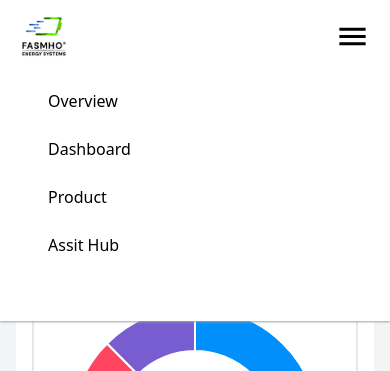
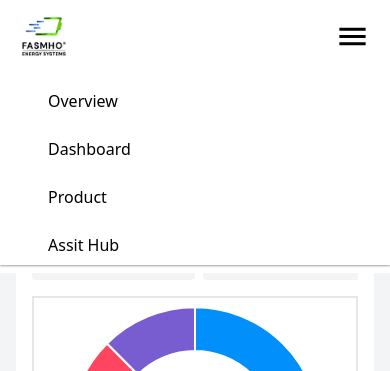
Before and after one commit to KAIFASIF/fasmho, a React (Vite) app: page / in a window 390 px wide. Both pictures are taken after a click on the icon 352 px from the left and 36 px from the top of the page. Shown: the top 371 px of the page. Built offline with nearby package versions, Linux system fonts and the light colour scheme; no server answers.

Commit message:
Navbar responsive

```diff
--- a/src/components/app-layout/Navbar.tsx
+++ b/src/components/app-layout/Navbar.tsx
@@ -19,8 +19,8 @@ const Navbar = () => {
 
       <div
         onClick={() => setOpen(false)}
-        className={`transition-all ease-in-out duration-500  mt-100 ${
-          open ? "h-60 opacity-100 " : "h-0 opacity-0 hidden"
+        className={`transition-all ease-in-out duration-500 mt-100  overflow--hidden bg-white ${
+          open ? "h-full opacity-100 " : "h-0 opacity-0"
         }  w-full px-10 `}
       >
         {menus &&
@@ -29,7 +29,8 @@ const Navbar = () => {
             <div
               key={index}
               onClick={() => navigate(ele?.path)}
-              className="flex p-2  rounded my-2 hover:bg-gray-100 bggreen-400 "
+              className={`flex p-2  rounded my-2 hover:bg-gray-100
+               ${!open && "hidden"} `}
             >
               <Link onClick={() => setOpen(false)} to={ele?.path}>
                 {ele?.title}
--- a/src/css/index.css
+++ b/src/css/index.css
@@ -13,7 +13,6 @@
     .tableBodyTd{
         @apply px-10 py-4 whitespace-nowrap text-sm text-start font-semibold text-gray-500
     }
-
 
     /* Hide scrollbar for Chrome, Safari and Opera */
 /* .container-snap::-webkit-scrollbar {
```
Also changed, not shown: src/screens/admin/dashboard/Header.tsx (+0 -83 lines).
